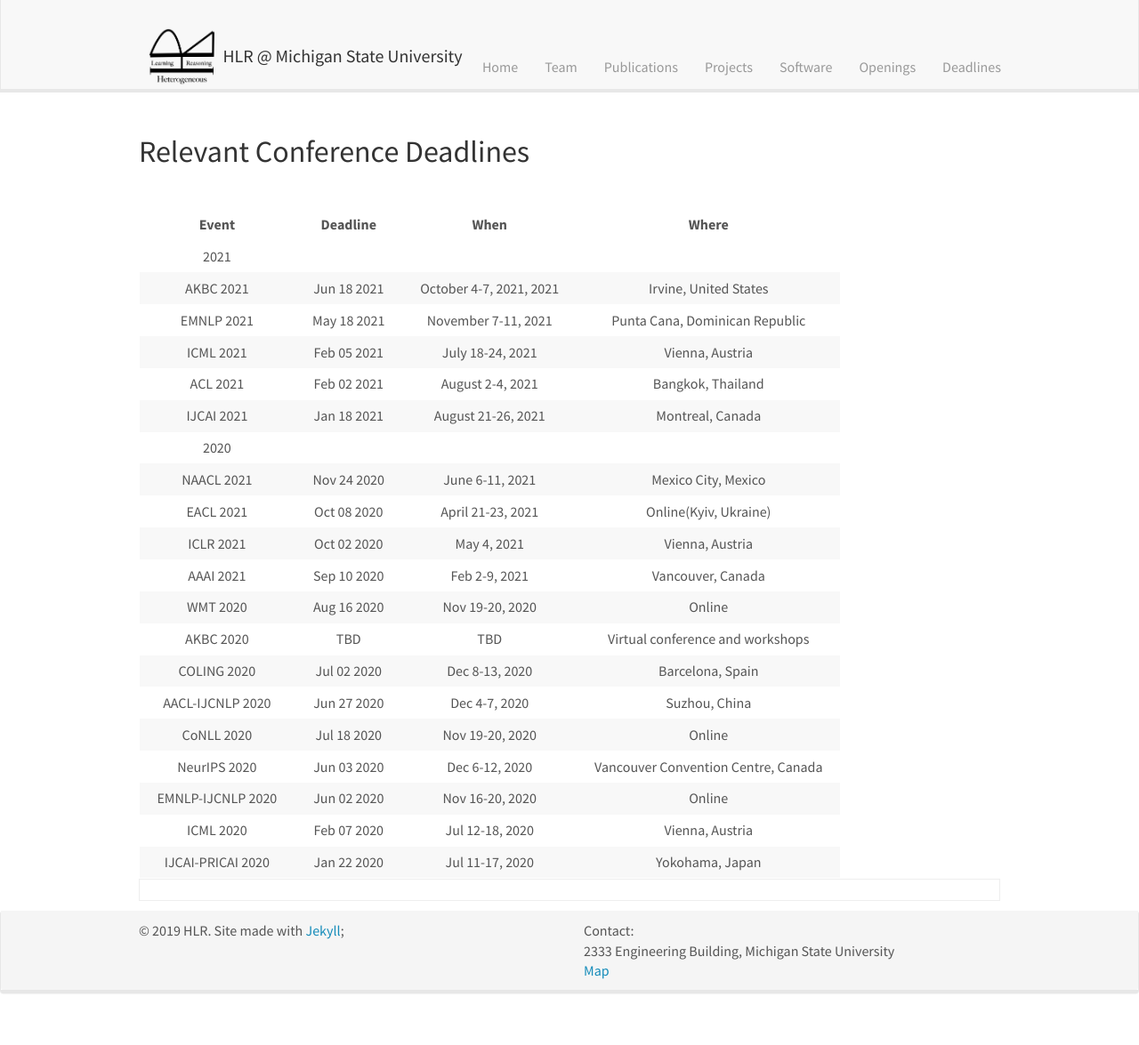
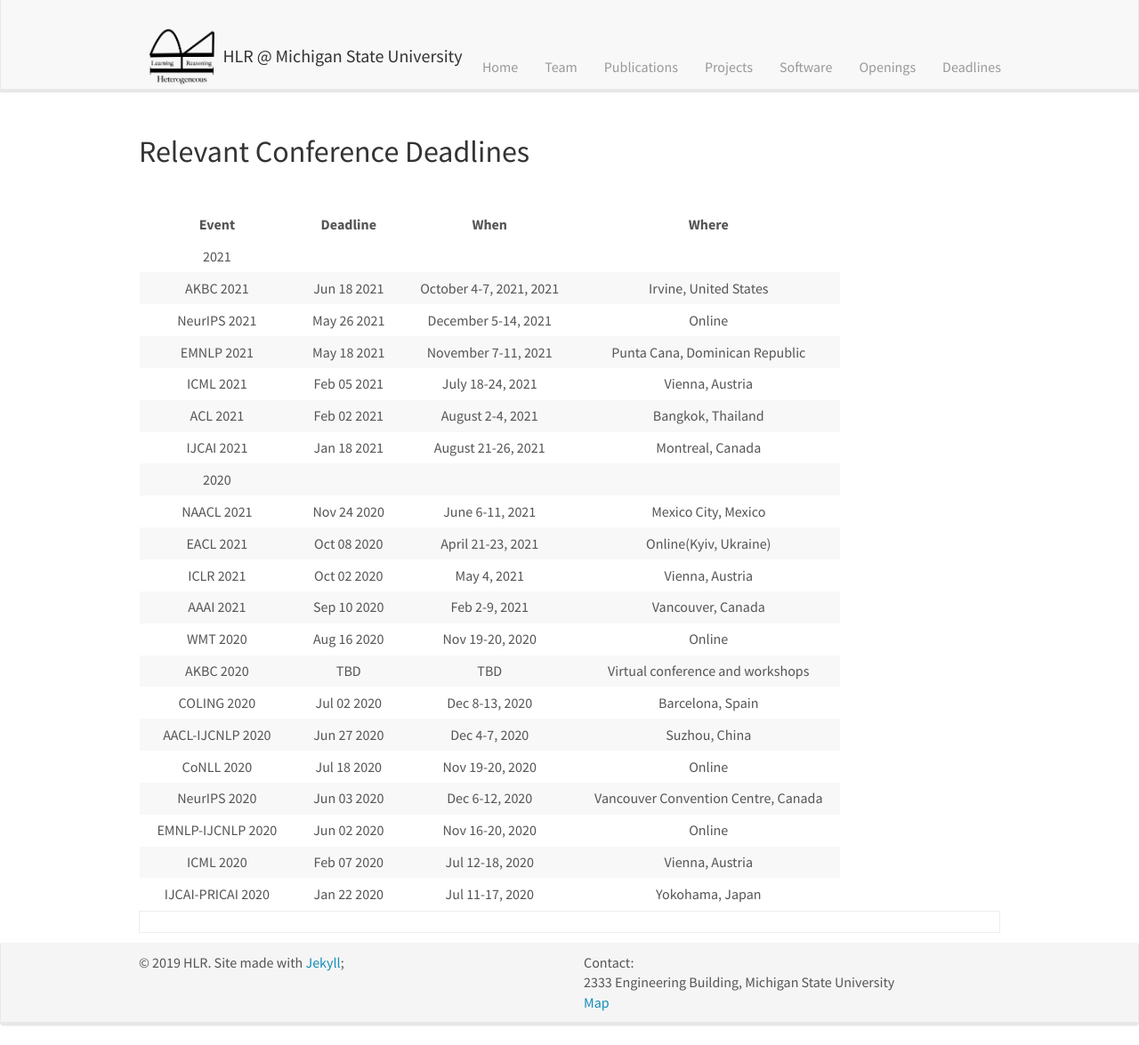
Before and after one commit to HLR/HLR.github.io, a Jekyll site: the page built from _pages/deadlines.md, in a window 1280 px wide and 1175 px high. Shown: the whole window at 89% size. Built offline with Jekyll 4.4.1, drawn with Linux system fonts in a browser that asks for light colours; nearby versions of some CDN libraries.

Commit message:
Update deadlines.md

```diff
--- a/_pages/deadlines.md
+++ b/_pages/deadlines.md
@@ -16,6 +16,7 @@ permalink: /deadlines/
 |:-:|:-:|:-:|:-:|
 | 2021 |  |  |  |
 | &nbsp; AKBC 2021  &nbsp; | &nbsp;  Jun 18 2021     &nbsp; | &nbsp;  October 4-7, 2021, 2021   &nbsp; | &nbsp; Irvine, United States  &nbsp; |
+| &nbsp; NeurIPS 2021  &nbsp; | &nbsp;  May 26 2021     &nbsp; | &nbsp;  December 5-14, 2021   &nbsp; | &nbsp; Online  &nbsp; |
 | &nbsp; EMNLP 2021  &nbsp; | &nbsp;  May 18 2021     &nbsp; | &nbsp;  November 7-11, 2021   &nbsp; | &nbsp; Punta Cana, Dominican Republic  &nbsp; |
 | &nbsp; ICML 2021  &nbsp; | &nbsp;  Feb 05 2021     &nbsp; | &nbsp;  July 18-24, 2021   &nbsp; | &nbsp; Vienna, Austria   &nbsp; |
 | &nbsp; ACL 2021  &nbsp; | &nbsp;  Feb 02 2021     &nbsp; | &nbsp;  August 2-4, 2021   &nbsp; | &nbsp;  Bangkok, Thailand &nbsp; |
```
